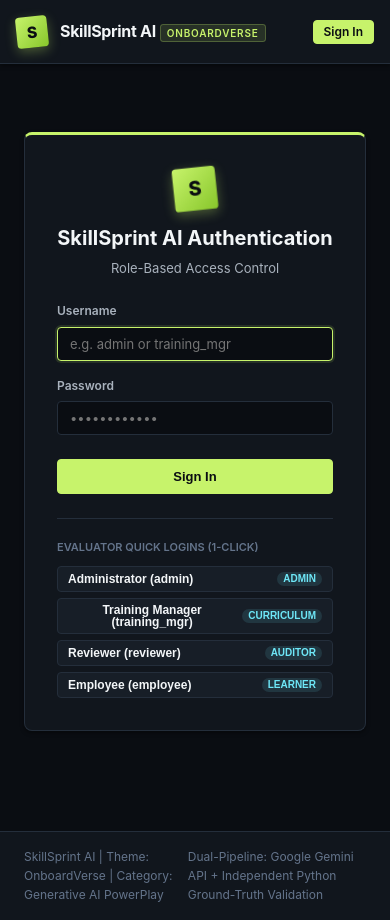
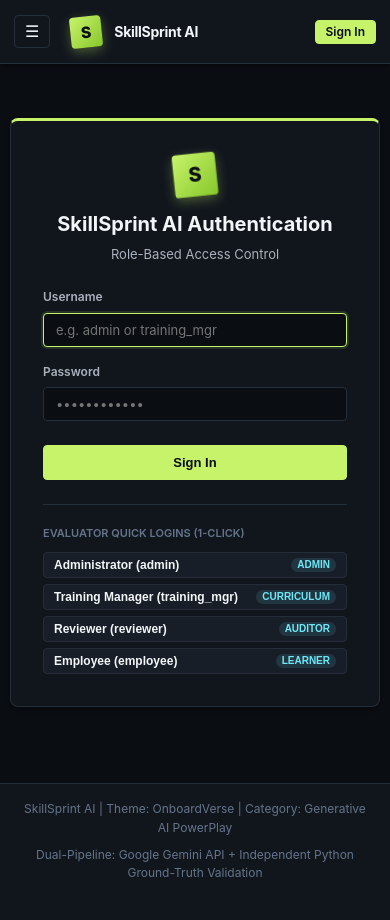
Before and after one commit to huzaifa702/skill-sprint-ai, a Flask app: a page that uses templates/base.html in a window 390 px wide. After the commit the page ends 877 px from the top, so only its background shows below. Run offline with Flask 3, Linux system fonts and the light colour scheme; tables that the repository leaves empty hold one stand-in row (values such as "Sample post").

Commit message:
feat(ui): implement complete responsive layout across mobile, tablet, desktop, and ultrawide viewports

```diff
--- a/static/css/styles.css
+++ b/static/css/styles.css
@@ -658,31 +658,184 @@ body {
 }
 
 /* ==========================================================================
-   Responsive Breakpoints
+   Comprehensive Responsive Breakpoints (Mobile, Tablet, Desktop, Ultrawide)
    ========================================================================== */
+
+/* Tablet & Smaller Laptops (<= 1024px) */
 @media (max-width: 1024px) {
   .comparison-layout {
     grid-template-columns: 1fr;
+    gap: 16px;
   }
+
   .pipeline-stepper {
-    flex-direction: column;
-    align-items: flex-start;
+    display: grid;
+    grid-template-columns: repeat(2, 1fr);
     gap: 12px;
+  }
+
+  .main-content {
+    padding: 20px 18px 48px 18px;
   }
 }
 
+/* Mobile & Tablets (<= 900px) */
+@media (max-width: 900px) {
+  .mobile-menu-btn {
+    display: inline-flex !important;
+  }
+
+  .main-nav {
+    display: none;
+    position: absolute;
+    top: var(--header-height);
+    left: 0;
+    right: 0;
+    background-color: var(--bg-secondary);
+    border-bottom: 2px solid var(--border-subtle);
+    box-shadow: var(--shadow-lg);
+    flex-direction: column;
+    align-items: stretch;
+    padding: 12px 16px;
+    gap: 6px;
+    z-index: 999;
+  }
+
+  .main-nav.mobile-open {
+    display: flex;
+    animation: slideDown 0.2s ease-out;
+  }
+
+  .nav-link {
+    padding: 10px 14px;
+    font-size: 14px;
+    border-radius: var(--radius-sm);
+  }
+
+  .user-pill span:first-child {
+    max-width: 100px;
+    overflow: hidden;
+    text-overflow: ellipsis;
+    white-space: nowrap;
+  }
+}
+
+@keyframes slideDown {
+  from {
+    opacity: 0;
+    transform: translateY(-8px);
+  }
+  to {
+    opacity: 1;
+    transform: translateY(0);
+  }
+}
+
+/* Smartphones & Small Screens (<= 768px) */
 @media (max-width: 768px) {
   .app-header {
-    padding: 0 16px;
+    padding: 0 14px;
   }
-  .main-nav {
-    display: none; /* Mobile navigation toggle */
+
+  .brand-text {
+    font-size: 15px;
   }
+
+  .brand-badge {
+    display: none;
+  }
+
+  .user-nav-profile {
+    gap: 8px;
+  }
+
+  .user-pill {
+    padding: 3px 8px;
+    font-size: 11px;
+  }
+
+  .page-header {
+    flex-direction: column;
+    align-items: stretch;
+    gap: 14px;
+  }
+
+  .page-actions {
+    flex-wrap: wrap;
+    width: 100%;
+  }
+
+  .page-actions .btn {
+    flex: 1 1 auto;
+    text-align: center;
+  }
+
+  .metrics-grid {
+    grid-template-columns: repeat(auto-fit, minmax(140px, 1fr));
+    gap: 12px;
+  }
+
+  .metric-value {
+    font-size: 22px;
+  }
+
+  .card-3d {
+    padding: 16px;
+  }
+
+  .pipeline-stepper {
+    grid-template-columns: 1fr;
+  }
+
+  .table-container {
+    border-radius: var(--radius-sm);
+    -webkit-overflow-scrolling: touch;
+  }
+
+  .data-table th, .data-table td {
+    padding: 8px 10px;
+    font-size: 12px;
+  }
+
+  footer {
+    flex-direction: column;
+    text-align: center;
+    gap: 8px;
+    padding: 14px 16px;
+  }
+}
+
+/* Ultra-Compact Mobile Screens (<= 480px) */
+@media (max-width: 480px) {
+  .main-content {
+    padding: 14px 10px 36px 10px;
+  }
+
   .metrics-grid {
     grid-template-columns: 1fr;
   }
-  .page-header {
-    flex-direction: column;
-    gap: 12px;
+
+  .brand-text {
+    font-size: 14px;
+  }
+
+  .user-pill {
+    display: none; /* Keep header clean, show logout button */
+  }
+
+  .btn {
+    width: 100%;
+    justify-content: center;
+  }
+
+  .btn-sm {
+    width: auto;
   }
 }
+
+/* Touch Device Optimization: Disable 3D tilt hover on touchscreens to prevent jerky touches */
+@media (hover: none) and (pointer: coarse) {
+  .card-3d:hover {
+    transform: none !important;
+  }
+}
--- a/static/js/app.js
+++ b/static/js/app.js
@@ -7,7 +7,33 @@ document.addEventListener("DOMContentLoaded", () => {
   init3DCardDepth();
   initTableFiltering();
   initGenerationStepper();
+  initMobileMenu();
 });
+
+/**
+ * Mobile Navigation Drawer Toggle
+ */
+function initMobileMenu() {
+  const toggleBtn = document.getElementById("mobileNavToggle");
+  const mainNav = document.getElementById("mainNav");
+  if (!toggleBtn || !mainNav) return;
+
+  toggleBtn.addEventListener("click", (e) => {
+    e.stopPropagation();
+    mainNav.classList.toggle("mobile-open");
+  });
+
+  document.addEventListener("click", (e) => {
+    if (!mainNav.contains(e.target) && e.target !== toggleBtn) {
+      mainNav.classList.remove("mobile-open");
+    }
+  });
+
+  const links = mainNav.querySelectorAll(".nav-link");
+  links.forEach(l => l.addEventListener("click", () => {
+    mainNav.classList.remove("mobile-open");
+  }));
+}
 
 /**
  * 3D Subtle Perspective Tilt on Cards (CSS 3D Transform)
--- a/templates/base.html
+++ b/templates/base.html
@@ -9,7 +9,11 @@
 </head>
 <body>
   <header class="app-header">
-    <div style="display: flex; align-items: center; gap: 28px;">
+    <div style="display: flex; align-items: center; gap: 20px;">
+      <button class="mobile-menu-btn" id="mobileNavToggle" aria-label="Toggle navigation menu" style="display: none; background: none; border: 1px solid var(--border-subtle); color: var(--text-primary); padding: 6px 10px; border-radius: var(--radius-sm); cursor: pointer; font-size: 16px;">
+        &#9776;
+      </button>
+
       <a href="{{ url_for('routes.dashboard_view') if g.current_user else url_for('routes.landing_view') }}" class="brand-container" id="brandLink">
         <div class="brand-logo-3d">S</div>
         <div>
@@ -19,14 +23,14 @@
       </a>
 
       {% if g.current_user %}
-      <nav class="main-nav" aria-label="Main Navigation">
+      <nav class="main-nav" id="mainNav" aria-label="Main Navigation">
         <a href="{{ url_for('routes.dashboard_view') }}" class="nav-link {% if active_page == 'dashboard' %}active{% endif %}" id="navDashboard">Dashboard</a>
         <a href="{{ url_for('routes.documents_view') }}" class="nav-link {% if active_page == 'documents' %}active{% endif %}" id="navDocuments">Documents</a>
         <a href="{{ url_for('routes.matrix_view') }}" class="nav-link {% if active_page == 'matrix' %}active{% endif %}" id="navMatrix">Requirement Matrix</a>
         <a href="{{ url_for('routes.employees_view') }}" class="nav-link {% if active_page == 'employees' %}active{% endif %}" id="navEmployees">Learners</a>
         <a href="{{ url_for('routes.review_queue_view') }}" class="nav-link {% if active_page == 'review' %}active{% endif %}" id="navReview">Review Queue</a>
         <a href="{{ url_for('routes.reports_view') }}" class="nav-link {% if active_page == 'reports' %}active{% endif %}" id="navReports">Reports</a>
-        <a href="{{ url_for('routes.security_tests_view') }}" class="nav-link {% if active_page == 'security' %}active{% endif %}" id="navSecurity">Security &amp; Defenses</a>
+        <a href="{{ url_for('routes.security_tests_view') }}" class="nav-link {% if active_page == 'security' %}active{% endif %}" id="navSecurity">Security</a>
       </nav>
       {% endif %}
     </div>
```
